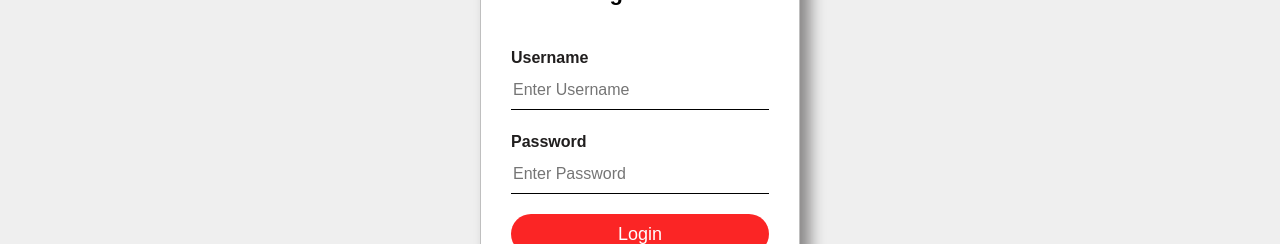
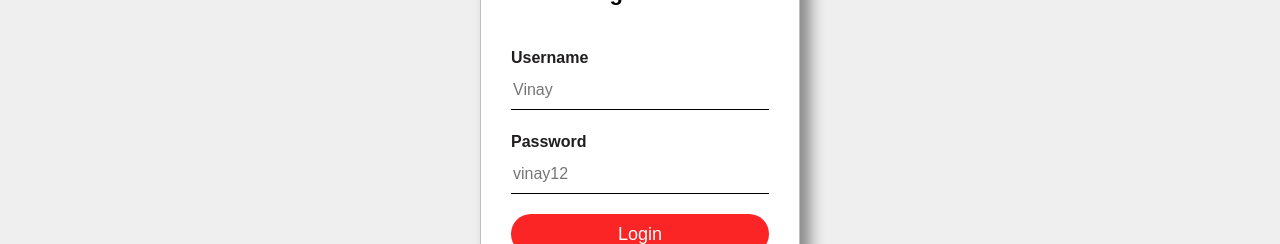
Before and after one commit to MrDHFM/Movie_Ticket_booking, a React (Create React App) app: page / in a window 1280 px wide. Shown: the part 376-620 px from the top of the page. Built offline with nearby package versions, Linux system fonts and the light colour scheme.

Commit message:
sixth commit

```diff
--- a/src/components/Login/Login.js
+++ b/src/components/Login/Login.js
@@ -70,7 +70,7 @@ const Login = (props) => {
               name="userName"
               value={userName}
               onChange={userNameChange}
-              placeholder="Enter Username"
+              placeholder="Vinay"
               required
             />
             <p>Password</p>
@@ -80,7 +80,7 @@ const Login = (props) => {
               name="pwd"
               value={password}
               onChange={passwordChange}
-              placeholder="Enter Password"
+              placeholder="vinay12"
               required
             />
             <input type="submit" id="submit" value="Login" />
```
